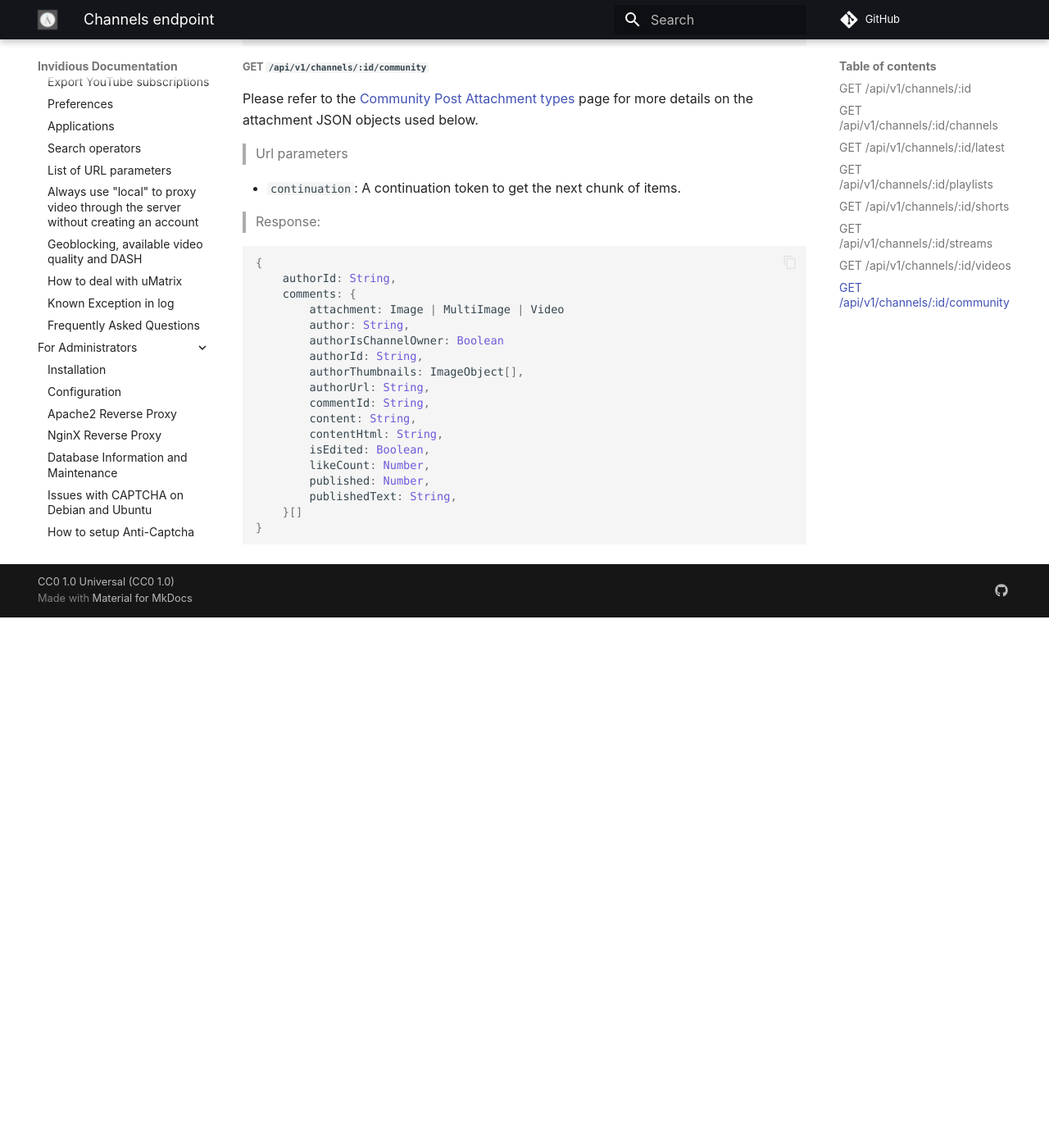
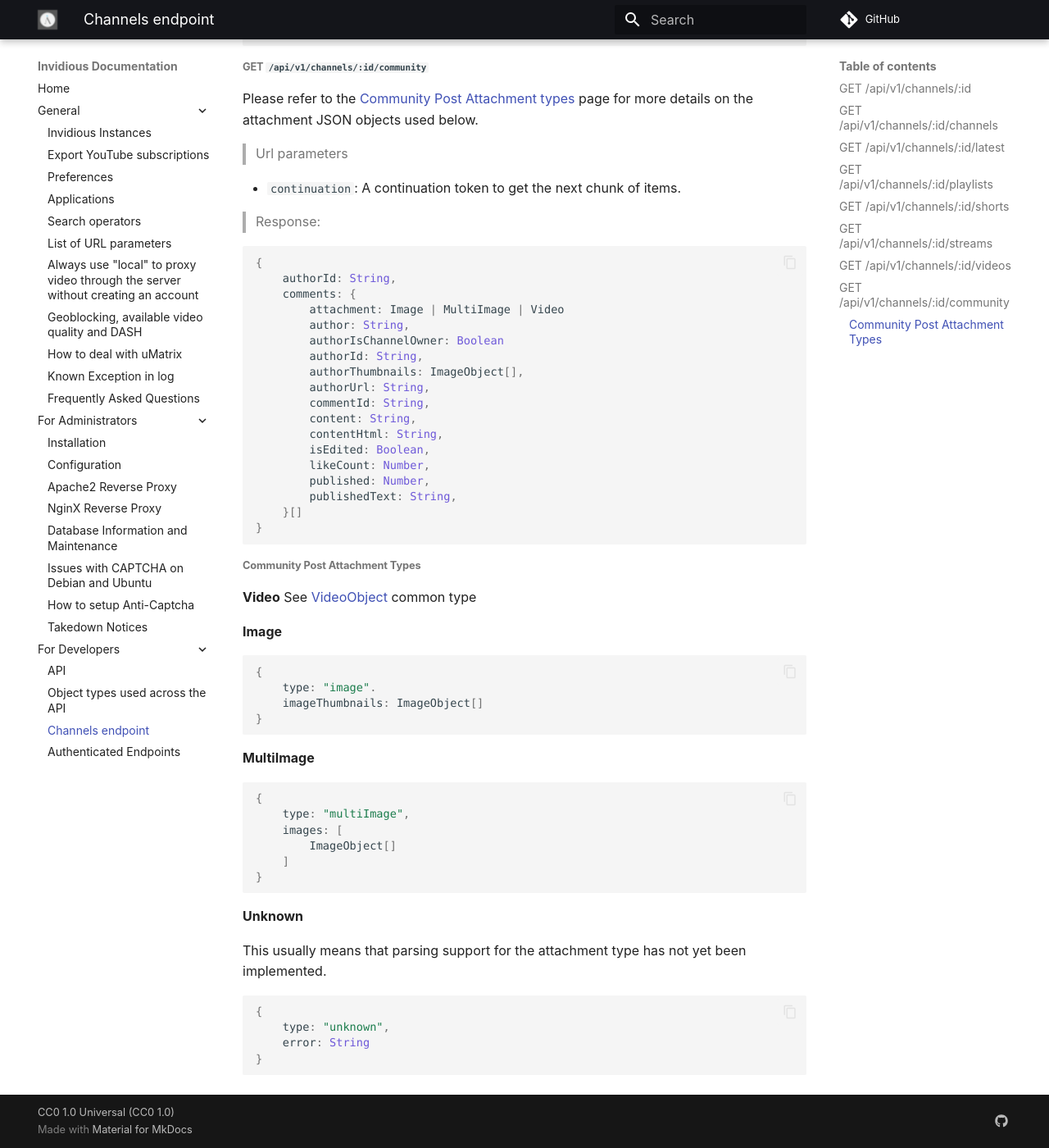
Before and after one commit to iv-org/documentation, an MkDocs documentation site: the page built from docs/api/channels_endpoint.md, in a window 1280 px wide and 1400 px high, scrolled down 2484 px. Shown: the whole window at 82% size. Built offline with MkDocs 1.6.1 and Material for MkDocs 9.7.7, drawn with Linux system fonts in a browser that asks for light colours; comment, search, counter and statistics services are not loaded; before the commit the page ends 3237 px from its top, so only the background shows below that.

Commit message:
Keep attachment types in channel documentation

````diff
--- a/docs/api/channels_endpoint.md
+++ b/docs/api/channels_endpoint.md
@@ -153,3 +153,37 @@
 	}[]
 }
 ```
+###### Community Post Attachment Types
+__Video__
+See [VideoObject](./common_types.md#videoobject) common type
+
+__Image__
+
+```javascript
+{
+    type: "image".
+    imageThumbnails: ImageObject[]
+}
+```
+
+__MultiImage__
+
+```javascript
+{
+    type: "multiImage",
+    images: [
+        ImageObject[]
+    ]
+}
+```
+
+__Unknown__
+
+This usually means that parsing support for the attachment type has not yet been implemented.
+
+```javascript
+{
+    type: "unknown",
+    error: String
+}
+```
````
Also changed, not shown: docs/api/community_post_attachment_types.md (deleted, +0 -38 lines).
